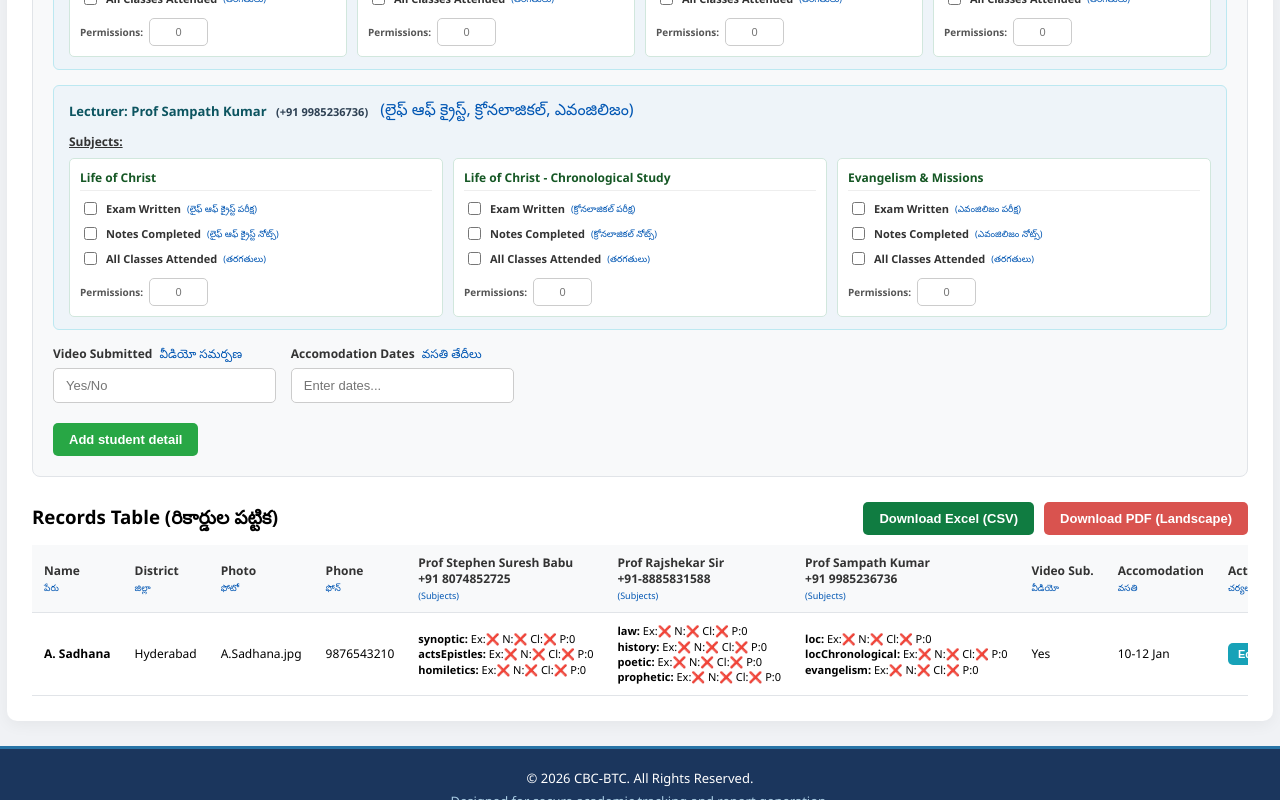
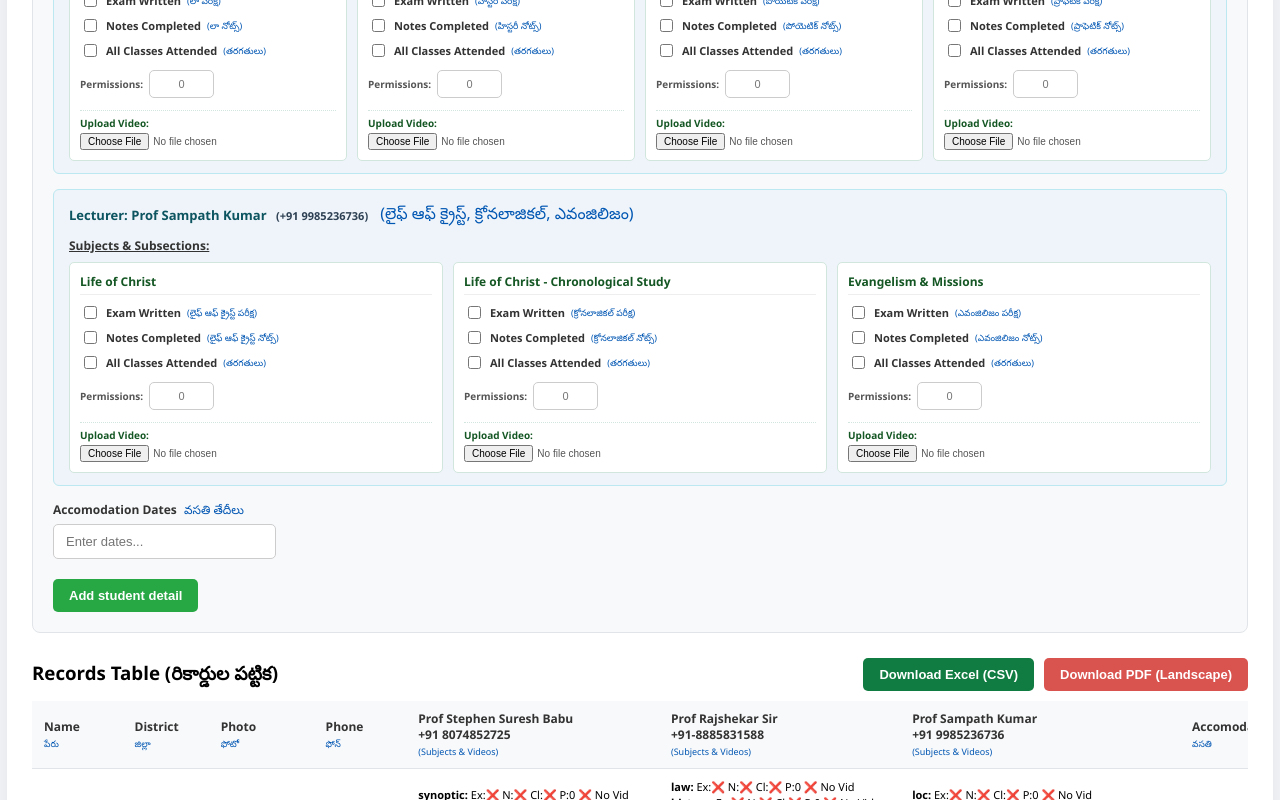
Before and after one commit to pramilaaztraining/cbc-students-manager, a React (Create React App) app: page / in a window 1280 px wide. Shown: the part 860-1660 px from the top of the page. Built offline with nearby package versions, Linux system fonts and the light colour scheme.

Commit message:
Enabled direct video file uploads per subsection using local object URLs

```diff
--- a/src/App.css
+++ b/src/App.css
@@ -238,3 +238,69 @@ th { background-color: #f8f9fa; color: #333; font-weight: 600; line-height: 1.3;
   font-weight: 600;
   margin-left: 6px;
 }
+
+.prof-video-container {
+  margin-top: 10px;
+  padding-top: 8px;
+  border-top: 1px dashed #bce8f1;
+  display: flex;
+  align-items: center;
+  gap: 10px;
+}
+
+.prof-video-container label {
+  font-size: 11px;
+  font-weight: 700;
+  color: #0c5460;
+}
+
+.prof-video-container input[type="text"] {
+  width: 180px;
+  padding: 4px 8px;
+  font-size: 11px;
+}
+
+.table-video-row {
+  margin-top: 4px;
+  border-top: 1px solid #eee;
+  padding-top: 2px;
+  color: #0056b3;
+}
+
+.sub-input-group input[type="text"] {
+  padding: 2px 4px;
+  font-size: 11px;
+  width: 55px;
+  height: 22px;
+  text-align: center;
+}
+
+
+.sub-file-group {
+  display: flex;
+  flex-direction: column;
+  gap: 3px;
+  margin-top: 6px;
+  border-top: 1px dotted #d1e7dd;
+  padding-top: 5px;
+}
+
+.sub-file-group label {
+  font-size: 10px;
+  font-weight: 600;
+  color: #155724;
+}
+
+.sub-file-group input[type="file"] {
+  font-size: 10px;
+  color: #555;
+  width: 100%;
+}
+
+.file-name-preview {
+  font-size: 9px;
+  color: #0c5460;
+  white-space: nowrap;
+  overflow: hidden;
+  text-overflow: ellipsis;
+}
--- a/src/App.js
+++ b/src/App.js
@@ -12,6 +12,8 @@ function App() {
       obj[`${k}Notes`] = false;
       obj[`${k}Classes`] = false;
       obj[`${k}Permissions`] = '';
+      obj[`${k}VideoFile`] = null;
+      obj[`${k}VideoFileName`] = '';
     });
     return obj;
   };
@@ -31,13 +33,12 @@ function App() {
       stephen: createDetailedSubsections(stephenKeys),
       rajshekar: createDetailedSubsections(rajkeys),
       sampath: createDetailedSubsections(sampathKeys),
-      videoSubmitted: 'Yes',
       accommodation: '10-12 Jan'
     }
   ];
 
   const [rows, setRows] = useState(() => {
-    const saved = localStorage.getItem('cbc_students_prof_phones_data');
+    const saved = localStorage.getItem('cbc_students_video_upload_data');
     return saved ? JSON.parse(saved) : initialData;
   });
 
@@ -47,14 +48,25 @@ function App() {
     stephen: createDetailedSubsections(stephenKeys),
     rajshekar: createDetailedSubsections(rajkeys),
     sampath: createDetailedSubsections(sampathKeys),
-    videoSubmitted: '', accommodation: ''
+    accommodation: ''
   });
 
   const [isEditing, setIsEditing] = useState(false);
   const [currentId, setCurrentId] = useState(null);
 
   useEffect(() => {
-    localStorage.setItem('cbc_students_prof_phones_data', JSON.stringify(rows));
+    // Save row data excluding heavy object URLs to prevent storage quota issues
+    const rowsToPersist = rows.map(row => ({
+      ...row,
+      stephen: Object.fromEntries(Object.entries(row.stephen).map(([k, v]) => k.includes('VideoFile') ? [k, null] : [k, v])),
+      rajshekar: Object.fromEntries(Object.entries(row.rajshekar).map(([k, v]) => k.includes('VideoFile') ? [k, null] : [k, v])),
+      sampath: Object.fromEntries(Object.entries(row.sampath).map(([k, v]) => k.includes('VideoFile') ? [k, null] : [k, v])),
+    }));
+    try {
+      localStorage.setItem('cbc_students_video_upload_data', JSON.stringify(rowsToPersist));
+    } catch (e) {
+      console.error('Storage quota reached');
+    }
   }, [rows]);
 
   const handleChange = (e) => {
@@ -70,6 +82,21 @@ function App() {
         [subKey]: type === 'checkbox' ? checked : value
       }
     }));
+  };
+
+  const handleVideoUpload = (prof, subKey, e) => {
+    const file = e.target.files[0];
+    if (file) {
+      const videoUrl = URL.createObjectURL(file);
+      setFormData(prev => ({
+        ...prev,
+        [prof]: {
+          ...prev[prof],
+          [`${subKey}VideoFile`]: videoUrl,
+          [`${subKey}VideoFileName`]: file.name
+        }
+      }));
+    }
   };
 
   const handleFileChange = (e) => {
@@ -106,7 +133,7 @@ function App() {
       stephen: createDetailedSubsections(stephenKeys),
       rajshekar: createDetailedSubsections(rajkeys),
       sampath: createDetailedSubsections(sampathKeys),
-      videoSubmitted: '', accommodation: ''
+      accommodation: ''
     });
   };
 
@@ -119,7 +146,7 @@ function App() {
       stephen: row.stephen || createDetailedSubsections(stephenKeys),
       rajshekar: row.rajshekar || createDetailedSubsections(rajkeys),
       sampath: row.sampath || createDetailedSubsections(sampathKeys),
-      videoSubmitted: row.videoSubmitted || '', accommodation: row.accommodation || ''
+      accommodation: row.accommodation || ''
     });
   };
 
@@ -133,7 +160,7 @@ function App() {
           stephen: createDetailedSubsections(stephenKeys),
           rajshekar: createDetailedSubsections(rajkeys),
           sampath: createDetailedSubsections(sampathKeys),
-          videoSubmitted: '', accommodation: ''
+          accommodation: ''
         });
       }
     }
@@ -146,11 +173,11 @@ function App() {
       'Prof Stephen Suresh Babu (+91 8074852725)',
       'Prof Rajshekar Sir (+91-8885831588)',
       'Prof Sampath Kumar (+91 9985236736)',
-      'Video Sub. / వీడియో', 'Accommodation / వసతి'
+      'Accommodation / వసతి'
     ];
 
     const formatDetailedCSV = (obj, keys) => {
-      return keys.map(k => `[${k}:Ex${obj[`${k}Exam`]?'Y':'N'} N${obj[`${k}Notes`]?'Y':'N'} Cl${obj[`${k}Classes`]?'Y':'N'} P:${obj[`${k}Permissions`]||0}]`).join(' ');
+      return keys.map(k => `[${k}:Ex${obj[`${k}Exam`]?'Y':'N'} N${obj[`${k}Notes`]?'Y':'N'} Cl${obj[`${k}Classes`]?'Y':'N'} P:${obj[`${k}Permissions`]||0} Vid:${obj[`${k}VideoFileName`]||'None'}]`).join(' ');
     };
 
     const dataRows = rows.map(row => [
@@ -158,7 +185,7 @@ function App() {
       formatDetailedCSV(row.stephen, stephenKeys),
       formatDetailedCSV(row.rajshekar, rajkeys),
       formatDetailedCSV(row.sampath, sampathKeys),
-      row.videoSubmitted, row.accommodation
+      row.accommodation
     ]);
 
     let csvContent = '\uFEFF' + [headers, ...dataRows].map(e => e.join(",")).join("\n");
@@ -184,15 +211,14 @@ function App() {
       'District\nజిల్లా',
       'Photo\nఫోటో',
       'Phone\nఫోన్',
-      'Prof Stephen Suresh Babu\n+91 8074852725\n(Subjects)',
-      'Prof Rajshekar Sir\n+91-8885831588\n(Subjects)',
-      'Prof Sampath Kumar\n+91 9985236736\n(Subjects)',
-      'Video\nవీడియో',
+      'Prof Stephen Suresh Babu\n+91 8074852725',
+      'Prof Rajshekar Sir\n+91-8885831588',
+      'Prof Sampath Kumar\n+91 9985236736',
       'Accom.\nవసతి'
     ];
 
     const formatDetailedPDF = (obj, keys) => {
-      return keys.map(k => `${k}: E${obj[`${k}Exam`]?'✓':'✗'} N${obj[`${k}Notes`]?'✓':'✗'} C${obj[`${k}Classes`]?'✓':'✗'} P${obj[`${k}Permissions`]||0}`).join('\n');
+      return keys.map(k => `${k}: E${obj[`${k}Exam`]?'✓':'✗'} N${obj[`${k}Notes`]?'✓':'✗'} C${obj[`${k}Classes`]?'✓':'✗'} P${obj[`${k}Permissions`]||0} V:${obj[`${k}VideoFileName`] ? 'Yes' : 'No'}`).join('\n');
     };
 
     const tableRows = rows.map(row => [
@@ -203,7 +229,6 @@ function App() {
       formatDetailedPDF(row.stephen, stephenKeys),
       formatDetailedPDF(row.rajshekar, rajkeys),
       formatDetailedPDF(row.sampath, sampathKeys),
-      row.videoSubmitted,
       row.accommodation
     ]);
 
@@ -212,7 +237,7 @@ function App() {
       body: tableRows,
       startY: 15,
       theme: 'grid',
-      styles: { fontSize: 5, cellPadding: 2, minCellHeight: 25, halign: 'center' },
+      styles: { fontSize: 4, cellPadding: 2, minCellHeight: 32, halign: 'center' },
       headStyles: { fillColor: [40, 116, 166], textColor: 255, fontStyle: 'bold' },
       didDrawCell: (data) => {
         if (data.section === 'body' && data.column.index === 2) {
@@ -246,7 +271,7 @@ function App() {
         <span className="section-lecturer">Lecturer: <strong>{lecturerName}</strong> <span className="prof-phone">({phoneNum})</span></span>
         <span className="telugu-label">({teluguTitle})</span>
       </div>
-      <div className="subjects-heading">Subjects:</div>
+      <div className="subjects-heading">Subjects & Subsections:</div>
       <div className={`columns-container ${colsClass}`}>
         {items.map(cat => (
           <div className="column-subbox" key={`${profKey}-${cat.key}`}>
@@ -288,6 +313,18 @@ function App() {
                   onChange={(e) => handleProfChange(profKey, `${cat.key}Permissions`, 'text', e.target.value, null)}
                 />
               </div>
+
+              <div className="sub-file-group">
+                <label>Upload Video:</label>
+                <input
+                  type="file"
+                  accept="video/*"
+                  onChange={(e) => handleVideoUpload(profKey, cat.key, e)}
+                />
+                {formData[profKey][`${cat.key}VideoFileName`] && (
+                  <span className="file-name-preview">📁 {formData[profKey][`${cat.key}VideoFileName`]}</span>
+                )}
+              </div>
             </div>
           </div>
         ))}
@@ -311,7 +348,7 @@ function App() {
       <main className="container">
         <div className="section-intro">
           <h2>Dashboard & Management Panel</h2>
-          <p className="subtitle">Easily manage student details, lecturer subjects, exams, notes, and attendance permissions below.</p>
+          <p className="subtitle">Easily manage student details, lecturer subjects, exams, notes, attendance permissions, and direct video uploads below.</p>
         </div>
 
         {/* Form Card */}
@@ -362,11 +399,6 @@ function App() {
             ], 'cols-3')}
 
             <div className="input-group">
-              <label>Video Submitted <span className="telugu-label">వీడియో సమర్పణ</span></label>
-              <input type="text" name="videoSubmitted" placeholder="Yes/No" value={formData.videoSubmitted} onChange={handleChange} />
-            </div>
-
-            <div className="input-group">
               <label>Accomodation Dates <span className="telugu-label">వసతి తేదీలు</span></label>
               <input type="text" name="accommodation" placeholder="Enter dates..." value={formData.accommodation} onChange={handleChange} />
             </div>
@@ -387,7 +419,7 @@ function App() {
                     stephen: createDetailedSubsections(stephenKeys),
                     rajshekar: createDetailedSubsections(rajkeys),
                     sampath: createDetailedSubsections(sampathKeys),
-                    videoSubmitted: '', accommodation: ''
+                    accommodation: ''
                   });
                 }}
               >
@@ -415,10 +447,9 @@ function App() {
                 <th>District <br/><span className="telugu-text">జిల్లా</span></th>
                 <th>Photo <br/><span className="telugu-text">ఫోటో</span></th>
                 <th>Phone <br/><span className="telugu-text">ఫోన్</span></th>
-                <th>Prof Stephen Suresh Babu<br/>+91 8074852725 <br/><span className="telugu-text">(Subjects)</span></th>
-                <th>Prof Rajshekar Sir<br/>+91-8885831588 <br/><span className="telugu-text">(Subjects)</span></th>
-                <th>Prof Sampath Kumar<br/>+91 9985236736 <br/><span className="telugu-text">(Subjects)</span></th>
-                <th>Video Sub. <br/><span className="telugu-text">వీడియో</span></th>
+                <th>Prof Stephen Suresh Babu<br/>+91 8074852725 <br/><span className="telugu-text">(Subjects & Videos)</span></th>
+                <th>Prof Rajshekar Sir<br/>+91-8885831588 <br/><span className="telugu-text">(Subjects & Videos)</span></th>
+                <th>Prof Sampath Kumar<br/>+91 9985236736 <br/><span className="telugu-text">(Subjects & Videos)</span></th>
                 <th>Accomodation <br/><span className="telugu-text">వసతి</span></th>
                 <th>Actions <br/><span className="telugu-text">చర్యలు</span></th>
               </tr>
@@ -433,6 +464,13 @@ function App() {
                         {keys.map(k => (
                           <div key={k}>
                             <strong>{k}:</strong> Ex:{obj[`${k}Exam`]?'✅':'❌'} N:{obj[`${k}Notes`]?'✅':'❌'} Cl:{obj[`${k}Classes`]?'✅':'❌'} P:{obj[`${k}Permissions`]||0}
+                            {obj[`${k}VideoFile`] ? (
+                              <a href={obj[`${k}VideoFile`]} target="_blank" rel="noopener noreferrer"> 🎥 Play</a>
+                            ) : obj[`${k}VideoFileName`] ? (
+                              <span> 📁 {obj[`${k}VideoFileName`]}</span>
+                            ) : (
+                              <span> ❌ No Vid</span>
+                            )}
                           </div>
                         ))}
                       </div>
@@ -456,7 +494,6 @@ function App() {
                       <td>{formatTableCell(row.stephen, stephenKeys)}</td>
                       <td>{formatTableCell(row.rajshekar, rajkeys)}</td>
                       <td>{formatTableCell(row.sampath, sampathKeys)}</td>
-                      <td>{row.videoSubmitted}</td>
                       <td>{row.accommodation}</td>
                       <td>
                         <div className="action-buttons">
@@ -469,7 +506,7 @@ function App() {
                 })
               ) : (
                 <tr>
-                  <td colSpan="10" className="no-data">No records available. Add one above!</td>
+                  <td colSpan="9" className="no-data">No records available. Add one above!</td>
                 </tr>
               )}
             </tbody>
```
